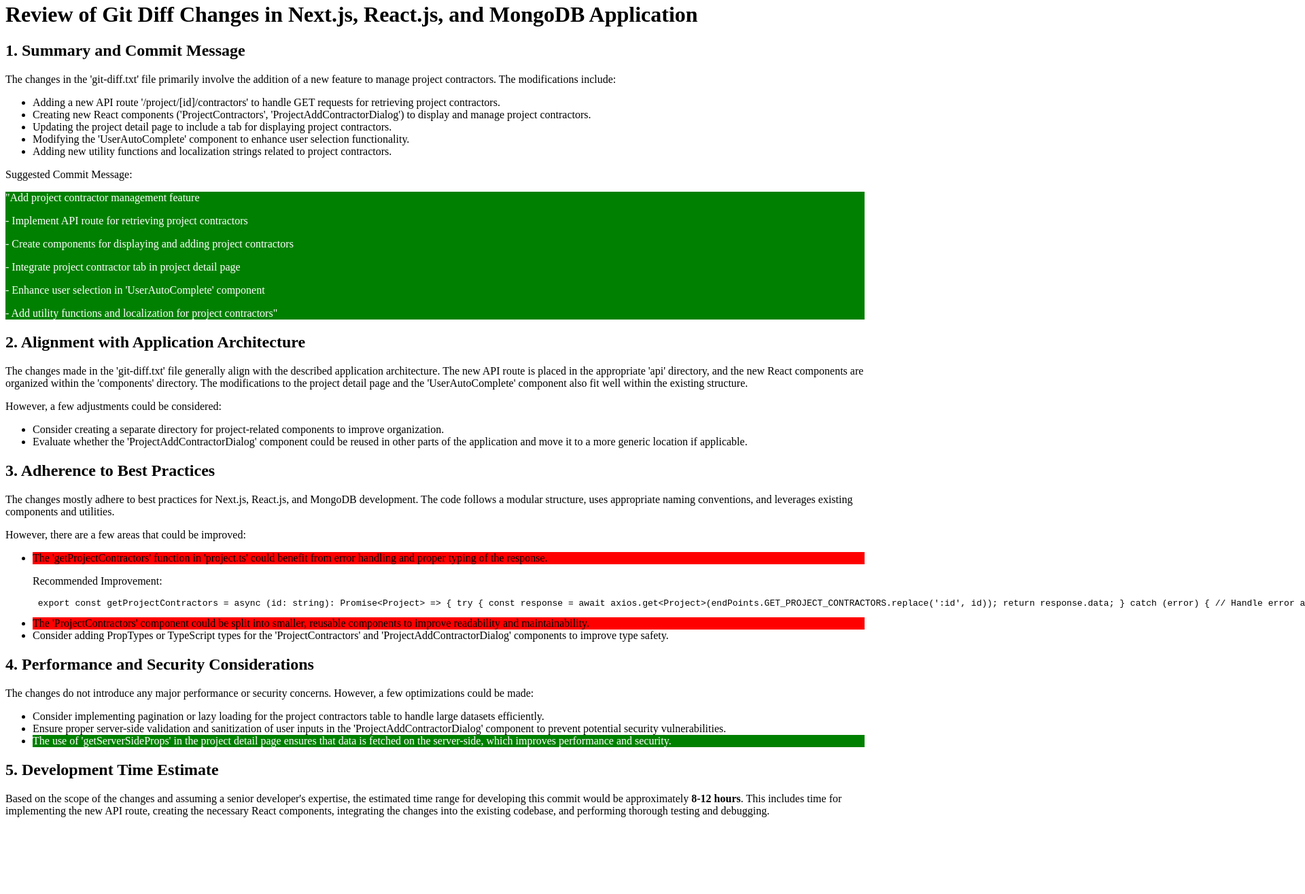
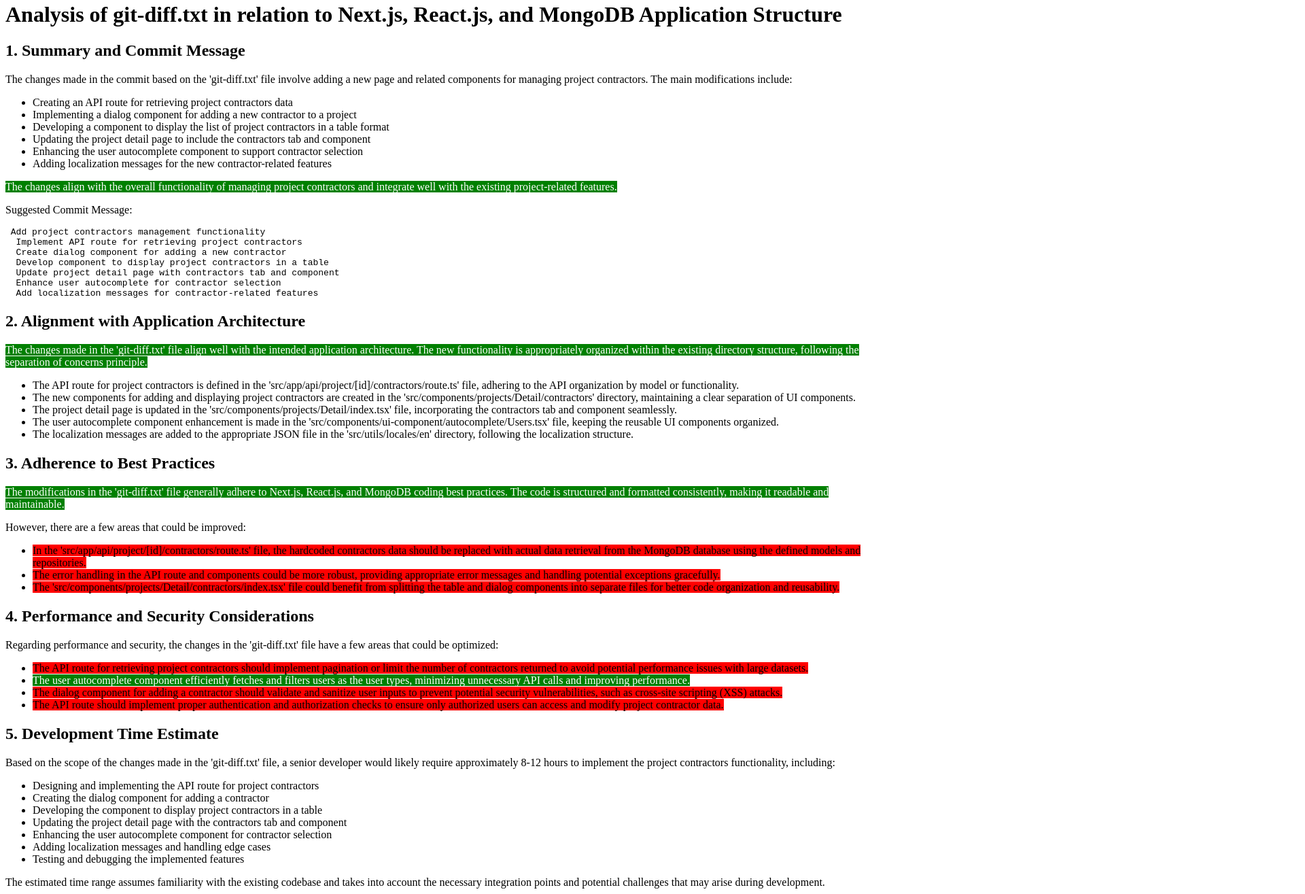
Before and after one commit to tungphamcmvn/review_code, a plain HTML site: page index.html in a window 1280 px wide. Shown: the part 5-1320 px from the top of the page at 68% size, 1920 px wide, since content can reach past the window. Before the commit the page ends 1223 px from the top, so only its background shows below. Drawn offline with Linux system fonts and the light colour scheme.

Commit message:
update index.html

```diff
--- a/index.html
+++ b/index.html
@@ -1,88 +1,80 @@
-<html>
-
-<head>
-  <style>
-    .positive {
-      background-color: green;
-      color: white;
-    }
-
-    .negative {
-      background-color: red;
-    }
-  </style>
-</head>
-
-<body>
-  <h1>Review of Git Diff Changes in Next.js, React.js, and MongoDB Application</h1>
+<h1>Analysis of git-diff.txt in relation to Next.js, React.js, and MongoDB Application Structure</h1>
 <h2>1. Summary and Commit Message</h2>
-  <p>The changes in the 'git-diff.txt' file primarily involve the addition of a new feature to manage project
-    contractors. The modifications include:</p>
+<p>The changes made in the commit based on the 'git-diff.txt' file involve adding a new page and related components for
+  managing project contractors. The main modifications include:</p>
 <ul>
-    <li>Adding a new API route '/project/[id]/contractors' to handle GET requests for retrieving project contractors.
-    </li>
-    <li>Creating new React components ('ProjectContractors', 'ProjectAddContractorDialog') to display and manage project
-      contractors.</li>
-    <li>Updating the project detail page to include a tab for displaying project contractors.</li>
-    <li>Modifying the 'UserAutoComplete' component to enhance user selection functionality.</li>
-    <li>Adding new utility functions and localization strings related to project contractors.</li>
+  <li>Creating an API route for retrieving project contractors data</li>
+  <li>Implementing a dialog component for adding a new contractor to a project</li>
+  <li>Developing a component to display the list of project contractors in a table format</li>
+  <li>Updating the project detail page to include the contractors tab and component</li>
+  <li>Enhancing the user autocomplete component to support contractor selection</li>
+  <li>Adding localization messages for the new contractor-related features</li>
 </ul>
+<p><span style="background-color: green; color: white;">The changes align with the overall functionality of managing
+    project contractors and integrate well with the existing project-related features.</span></p>
 <p>Suggested Commit Message:</p>
-  <div class="positive">
-    <p>"Add project contractor management feature</p>
-    <p>- Implement API route for retrieving project contractors</p>
-    <p>- Create components for displaying and adding project contractors</p>
-    <p>- Integrate project contractor tab in project detail page</p>
-    <p>- Enhance user selection in 'UserAutoComplete' component</p>
-    <p>- Add utility functions and localization for project contractors"</p>
-  </div>
+<pre> Add project contractors management functionality
+  Implement API route for retrieving project contractors
+  Create dialog component for adding a new contractor
+  Develop component to display project contractors in a table
+  Update project detail page with contractors tab and component
+  Enhance user autocomplete for contractor selection
+  Add localization messages for contractor-related features </pre>
 <h2>2. Alignment with Application Architecture</h2>
-  <p>The changes made in the 'git-diff.txt' file generally align with the described application architecture. The new
-    API route is placed in the appropriate 'api' directory, and the new React components are organized within the
-    'components' directory. The modifications to the project detail page and the 'UserAutoComplete' component also fit
-    well within the existing structure.</p>
-  <p>However, a few adjustments could be considered:</p>
+<p><span style="background-color: green; color: white;">The changes made in the 'git-diff.txt' file align well with the
+    intended application architecture. The new functionality is appropriately organized within the existing directory
+    structure, following the separation of concerns principle.</span></p>
 <ul>
-    <li>Consider creating a separate directory for project-related components to improve organization.</li>
-    <li>Evaluate whether the 'ProjectAddContractorDialog' component could be reused in other parts of the application
-      and move it to a more generic location if applicable.</li>
+  <li>The API route for project contractors is defined in the 'src/app/api/project/[id]/contractors/route.ts' file,
+    adhering to the API organization by model or functionality.</li>
+  <li>The new components for adding and displaying project contractors are created in the
+    'src/components/projects/Detail/contractors' directory, maintaining a clear separation of UI components.</li>
+  <li>The project detail page is updated in the 'src/components/projects/Detail/index.tsx' file, incorporating the
+    contractors tab and component seamlessly.</li>
+  <li>The user autocomplete component enhancement is made in the 'src/components/ui-component/autocomplete/Users.tsx'
+    file, keeping the reusable UI components organized.</li>
+  <li>The localization messages are added to the appropriate JSON file in the 'src/utils/locales/en' directory,
+    following the localization structure.</li>
 </ul>
 <h2>3. Adherence to Best Practices</h2>
-  <p>The changes mostly adhere to best practices for Next.js, React.js, and MongoDB development. The code follows a
-    modular structure, uses appropriate naming conventions, and leverages existing components and utilities.</p>
+<p><span style="background-color: green; color: white;">The modifications in the 'git-diff.txt' file generally adhere to
+    Next.js, React.js, and MongoDB coding best practices. The code is structured and formatted consistently, making it
+    readable and maintainable.</span></p>
 <p>However, there are a few areas that could be improved:</p>
 <ul>
-    <li>
-      <div class="negative">The 'getProjectContractors' function in 'project.ts' could benefit from error handling and
-        proper typing of the response.</div>
-      <p>Recommended Improvement:</p>
-      <pre> export const getProjectContractors = async (id: string): Promise&lt;Project&gt; => { try { const response = await axios.get&lt;Project&gt;(endPoints.GET_PROJECT_CONTRACTORS.replace(':id', id)); return response.data; } catch (error) { // Handle error appropriately throw error; } }; </pre>
-    </li>
-    <li>
-      <div class="negative">The 'ProjectContractors' component could be split into smaller, reusable components to
-        improve readability and maintainability.</div>
-    </li>
-    <li>Consider adding PropTypes or TypeScript types for the 'ProjectContractors' and 'ProjectAddContractorDialog'
-      components to improve type safety.</li>
+  <li><span style="background-color: red;">In the 'src/app/api/project/[id]/contractors/route.ts' file, the hardcoded
+      contractors data should be replaced with actual data retrieval from the MongoDB database using the defined models
+      and repositories.</span></li>
+  <li><span style="background-color: red;">The error handling in the API route and components could be more robust,
+      providing appropriate error messages and handling potential exceptions gracefully.</span></li>
+  <li><span style="background-color: red;">The 'src/components/projects/Detail/contractors/index.tsx' file could benefit
+      from splitting the table and dialog components into separate files for better code organization and
+      reusability.</span></li>
 </ul>
 <h2>4. Performance and Security Considerations</h2>
-  <p>The changes do not introduce any major performance or security concerns. However, a few optimizations could be
-    made:</p>
+<p>Regarding performance and security, the changes in the 'git-diff.txt' file have a few areas that could be optimized:
+</p>
 <ul>
-    <li>Consider implementing pagination or lazy loading for the project contractors table to handle large datasets
-      efficiently.</li>
-    <li>Ensure proper server-side validation and sanitization of user inputs in the 'ProjectAddContractorDialog'
-      component to prevent potential security vulnerabilities.</li>
-    <li>
-      <div class="positive">The use of 'getServerSideProps' in the project detail page ensures that data is fetched on
-        the server-side, which improves performance and security.</div>
-    </li>
+  <li><span style="background-color: red;">The API route for retrieving project contractors should implement pagination
+      or limit the number of contractors returned to avoid potential performance issues with large datasets.</span></li>
+  <li><span style="background-color: green; color: white;">The user autocomplete component efficiently fetches and
+      filters users as the user types, minimizing unnecessary API calls and improving performance.</span></li>
+  <li><span style="background-color: red;">The dialog component for adding a contractor should validate and sanitize
+      user inputs to prevent potential security vulnerabilities, such as cross-site scripting (XSS) attacks.</span></li>
+  <li><span style="background-color: red;">The API route should implement proper authentication and authorization checks
+      to ensure only authorized users can access and modify project contractor data.</span></li>
 </ul>
 <h2>5. Development Time Estimate</h2>
-  <p>Based on the scope of the changes and assuming a senior developer's expertise, the estimated time range for
-    developing this commit would be approximately <strong>8-12 hours</strong>. This includes time for implementing the
-    new API route, creating the necessary React components, integrating the changes into the existing codebase, and
-    performing thorough testing and debugging.</p>
-</body>
-
-</html>
+<p>Based on the scope of the changes made in the 'git-diff.txt' file, a senior developer would likely require
+  approximately 8-12 hours to implement the project contractors functionality, including:</p>
+<ul>
+  <li>Designing and implementing the API route for project contractors</li>
+  <li>Creating the dialog component for adding a contractor</li>
+  <li>Developing the component to display project contractors in a table</li>
+  <li>Updating the project detail page with the contractors tab and component</li>
+  <li>Enhancing the user autocomplete component for contractor selection</li>
+  <li>Adding localization messages and handling edge cases</li>
+  <li>Testing and debugging the implemented features</li>
+</ul>
+<p>The estimated time range assumes familiarity with the existing codebase and takes into account the necessary
+  integration points and potential challenges that may arise during development.</p>
```
Also changed, not shown: 1 other file. Lines whose indentation alone changed are shown as unchanged.
